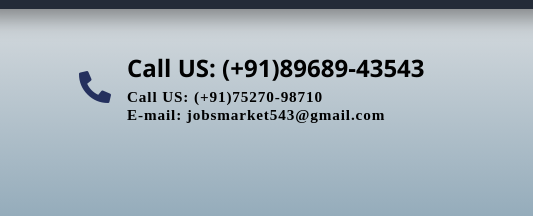
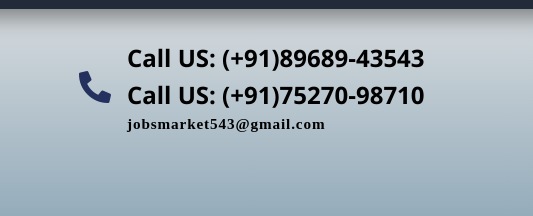
Before and after one commit to jobs-market/jobs-market, a plain HTML site: page index.html in a window 1280 px wide. Shown: the part 37-253 px from the top of the page, 0-533 px from the left. Drawn offline with nearby package versions, Linux system fonts and the light colour scheme; a web font is replaced by a local one.

Commit message:
Update index.html

```diff
--- a/index.html
+++ b/index.html
@@ -75,8 +75,8 @@
                         </a>
                         <div>
                             <h5 >Call US: (+91)89689-43543</h5>
-                            <h6>Call US: (+91)75270-98710</h6>
-                            <h6>E-mail: jobsmarket543@gmail.com</h6>
+                            <h5 >Call US: (+91)75270-98710</h5>
+                            <h6>jobsmarket543@gmail.com</h6>
                         </div>
                     </div>
                     <div class="branding">
```
